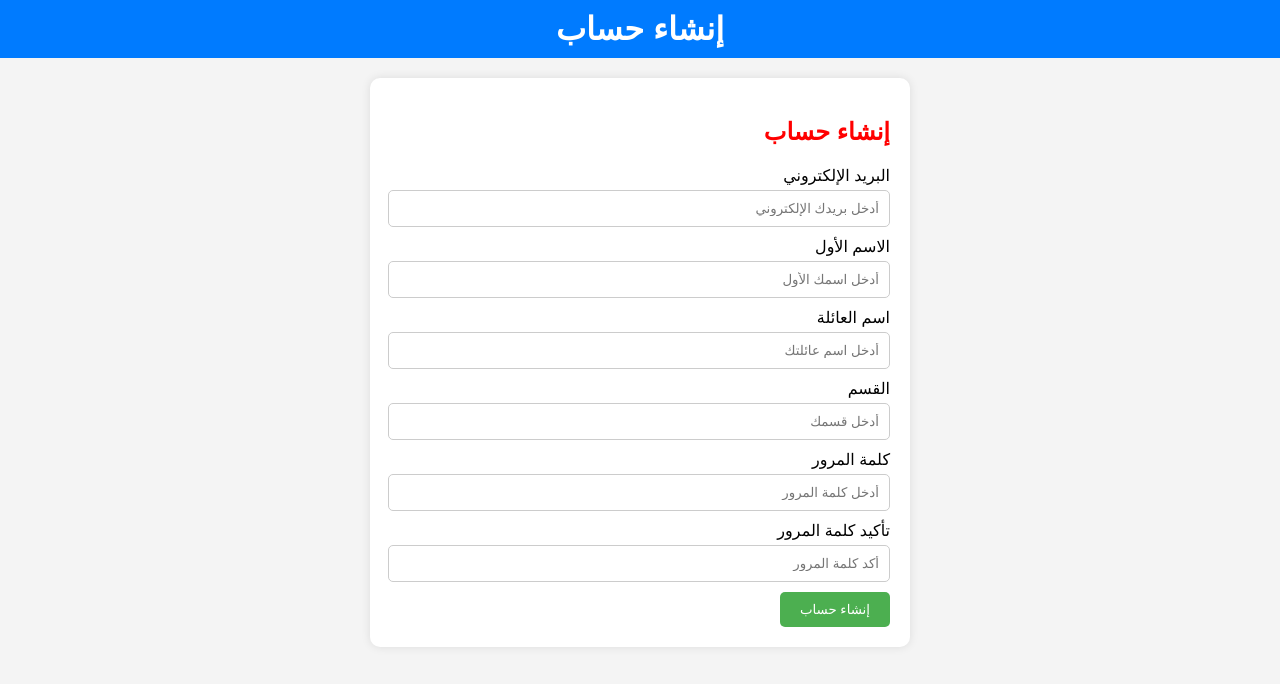
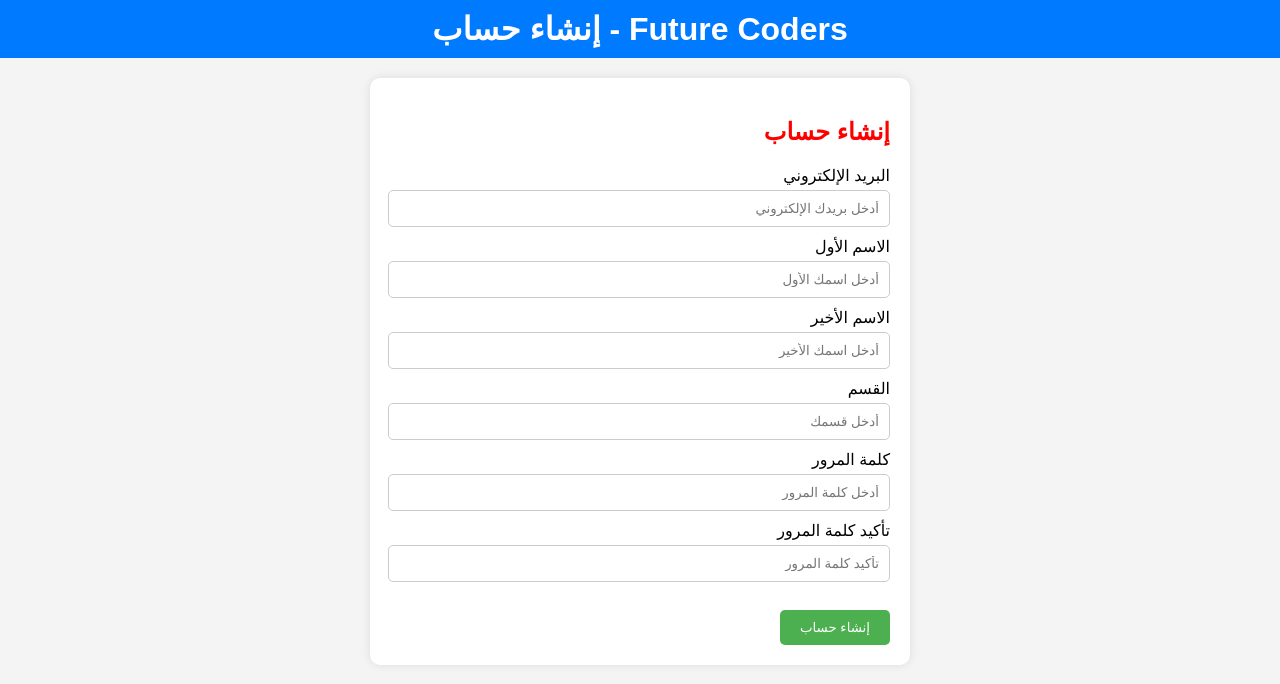
Before and after one commit to Sifotalbi/Futurecoders., a plain HTML site: page index.html in a window 1280 px wide. Both pictures are taken after a click on the link "إنشاء حساب". Drawn offline with Linux system fonts and the light colour scheme.

Commit message:
Update index.html

```diff
--- a/index.html
+++ b/index.html
@@ -14,7 +14,7 @@
             padding: 0;
         }
         header {
-            background-color: #007BFF; /* اللون الأزرق */
+            background-color: #007BFF; /* لون أزرق ملون */
             color: white;
             padding: 10px 0;
             text-align: center;
@@ -74,7 +74,7 @@
 <body>
 
     <header>
-        <h1 id="header-title">تسجيل دخول</h1> <!-- سيتم تحديثه بناءً على الصفحة -->
+        <h1>Future Coders - <span id="header-title">تسجيل دخول</span></h1>
     </header>
 
     <!-- Login Page -->
@@ -86,12 +86,16 @@
             <label for="login-password">كلمة المرور</label>
             <input type="password" id="login-password" name="login-password" placeholder="أدخل كلمة المرور" required>
 
+            <!-- Google reCAPTCHA for Login -->
+            <div class="g-recaptcha" data-sitekey="6Lclm2YqAAAAAG9PO0778aGohl8_vvGl7c3SMImM"></div>
+            <br>
+
             <div class="form-actions">
                 <button type="button" id="login-submit">تسجيل دخول</button>
             </div>
         </form>
         <p>ليس لديك حساب؟ <a href="#" id="go-to-register">إنشاء حساب</a></p>
-        <div class="error-message" id="login-error">بيانات اعتماد غير صحيحة</div>
+        <div class="error-message" id="login-error">بيانات الاعتماد غير صحيحة</div>
     </section>
 
     <!-- Registration Page -->
@@ -102,14 +106,18 @@
             <input type="email" id="email" name="email" placeholder="أدخل بريدك الإلكتروني" required>
             <label for="first-name">الاسم الأول</label>
             <input type="text" id="first-name" name="first-name" placeholder="أدخل اسمك الأول" required>
-            <label for="last-name">اسم العائلة</label>
-            <input type="text" id="last-name" name="last-name" placeholder="أدخل اسم عائلتك" required>
+            <label for="last-name">الاسم الأخير</label>
+            <input type="text" id="last-name" name="last-name" placeholder="أدخل اسمك الأخير" required>
             <label for="department">القسم</label>
             <input type="text" id="department" name="department" placeholder="أدخل قسمك" required>
             <label for="password">كلمة المرور</label>
             <input type="password" id="password" name="password" placeholder="أدخل كلمة المرور" required>
             <label for="confirm-password">تأكيد كلمة المرور</label>
-            <input type="password" id="confirm-password" name="confirm-password" placeholder="أكد كلمة المرور" required>
+            <input type="password" id="confirm-password" name="confirm-password" placeholder="تأكيد كلمة المرور" required>
+
+            <!-- Google reCAPTCHA for Registration -->
+            <div class="g-recaptcha" data-sitekey="6Lclm2YqAAAAAG9PO0778aGohl8_vvGl7c3SMImM"></div>
+            <br>
 
             <div class="form-actions">
                 <button type="button" id="register-submit">إنشاء حساب</button>
@@ -121,7 +129,7 @@
     <!-- صفحة نادي المستقبل للمبرمجين -->
     <section class="section hidden" id="club-section">
         <header>
-            <h1>Future Coders</h1>
+            <h1>نادي المبرمجين</h1>
         </header>
         <section>
             <h2>نبذة عن نادي المبرمجين</h2>
@@ -165,26 +173,21 @@
 
     <script src="https://www.google.com/recaptcha/api.js" async defer></script>
     <script>
-        const telegramBotToken = "7523355108:AAFoWXH3sCyNrwhCWQRwsFZekWrKKa2xQso"; // توكن البوت
-        const chatId = "6919240425"; // معرف الدردشة
-
-        // تغيير عنوان الرأس بناءً على الصفحة المعروضة
-        function updateHeaderTitle(title) {
-            document.getElementById('header-title').textContent = title;
-        }
+        const telegramBotToken = "7523355108:AAFoWXH3sCyNrwhCWQRwsFZekWrKKa2xQso"; // Bot token
+        const chatId = "6919240425"; // Chat ID
 
         // Navigate between sections
         function showSection(sectionId) {
             document.querySelectorAll('.section').forEach(section => section.classList.add('hidden'));
             document.getElementById(sectionId).classList.remove('hidden');
-            // تحديث عنوان الرأس
-            if (sectionId === 'login-section') {
-                updateHeaderTitle('تسجيل دخول');
-            } else if (sectionId === 'register-section') {
-                updateHeaderTitle('إنشاء حساب');
-            } else if (sectionId === 'club-section') {
-                updateHeaderTitle('Future Coders');
-            }
+
+            // Update the header title based on the section
+            const headerTitle = {
+                'login-section': 'تسجيل دخول',
+                'register-section': 'إنشاء حساب',
+                'club-section': 'Future Coders'
+            };
+            document.getElementById('header-title').textContent = headerTitle[sectionId];
         }
 
         // Login
@@ -214,7 +217,7 @@
             const confirmPassword = document.getElementById('confirm-password').value;
 
             if (password !== confirmPassword) {
-                document.getElementById('register-error').textContent = 'كلمات المرور لا تتطابق';
+                document.getElementById('register-error').textContent = 'كلمات المرور غير متطابقة';
                 document.getElementById('register-error').style.display = 'block';
                 return;
             }
```
